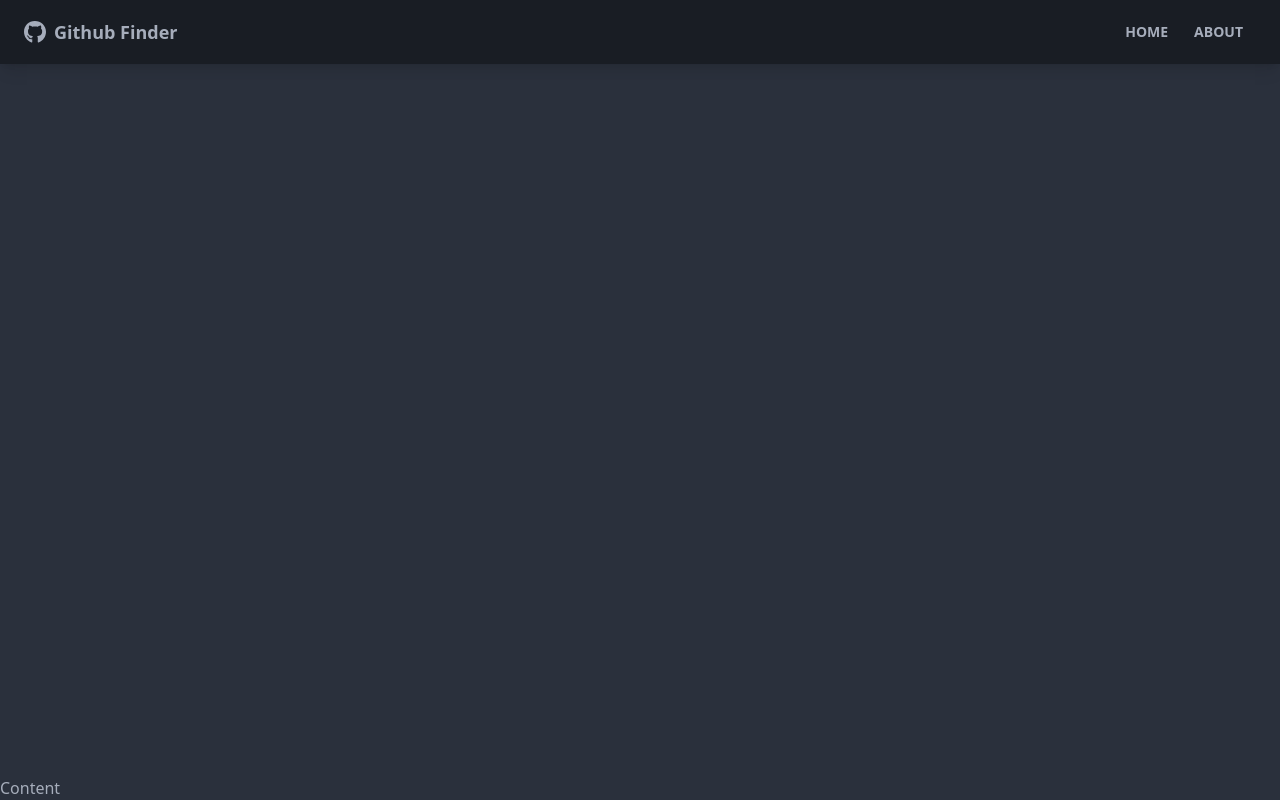
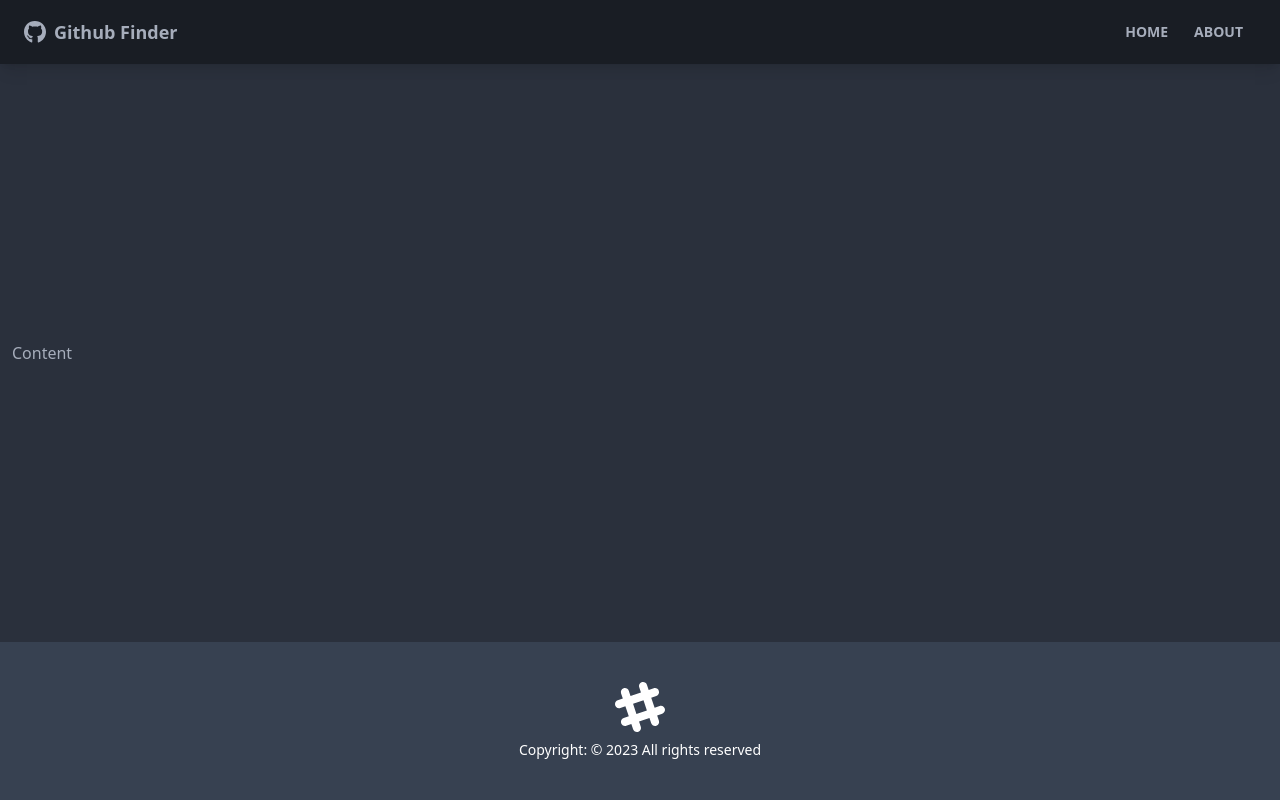
Before and after one commit to robgmerrill/github-finder, a React (Create React App) app: page / in a window 1280 px wide. Built offline with nearby package versions, Linux system fonts and the light colour scheme.

Commit message:
add footer compoent

```diff
--- a/src/App.js
+++ b/src/App.js
@@ -1,14 +1,16 @@
 import {BrowserRouter as Router, Route} from 'react-router-dom'
 import Navbar from './components/layout/Navbar';
+import Footer from './components/layout/Footer';
 
 function App() {
   return (
     <Router>
       <div className='flex flex-col justify-between h-screen'>
         <Navbar />
-        <main>
+        <main className='container mx-auto px-3 pb-12'>
           Content
         </main>
+        <Footer />
       </div>
 
     </Router>
--- /dev/null
+++ b/src/components/layout/Footer.js
@@ -0,0 +1,25 @@
+import React from 'react'
+
+function Footer() {
+  const footerYear = new Date().getFullYear();
+  return (
+    <footer className='footer p-10 bg-gray-700 text-primary-content footer-center'>
+        <div>
+            <svg
+            width='50'
+            height='50'
+            viewBox='0 0 24 24'
+            xmlns='http://www.w3.org/2000/svg'
+            fillRule='evenodd'
+            clipRule='evenodd'
+            className='inline-block fill-current'
+            >
+            <path d='M22.672 15.226l-2.432.811.841 2.515c.33 1.019-.209 2.127-1.23 2.456-1.15.325-2.148-.321-2.463-1.226l-.84-2.518-5.013 1.677.84 2.517c.391 1.203-.434 2.542-1.831 2.542-.88 0-1.601-.564-1.86-1.314l-.842-2.516-2.431.809c-1.135.328-2.145-.317-2.463-1.229-.329-1.018.211-2.127 1.231-2.456l2.432-.809-1.621-4.823-2.432.808c-1.355.384-2.558-.59-2.558-1.839 0-.817.509-1.582 1.327-1.846l2.433-.809-.842-2.515c-.33-1.02.211-2.129 1.232-2.458 1.02-.329 2.13.209 2.461 1.229l.842 2.515 5.011-1.677-.839-2.517c-.403-1.238.484-2.553 1.843-2.553.819 0 1.585.509 1.85 1.326l.841 2.517 2.431-.81c1.02-.33 2.131.211 2.461 1.229.332 1.018-.21 2.126-1.23 2.456l-2.433.809 1.622 4.823 2.433-.809c1.242-.401 2.557.484 2.557 1.838 0 .819-.51 1.583-1.328 1.847m-8.992-6.428l-5.01 1.675 1.619 4.828 5.011-1.674-1.62-4.829z'></path>
+            </svg>
+            <p>Copyright: &copy; {footerYear} All rights reserved</p>
+        </div>
+    </footer>
+  )
+}
+
+export default Footer
```
